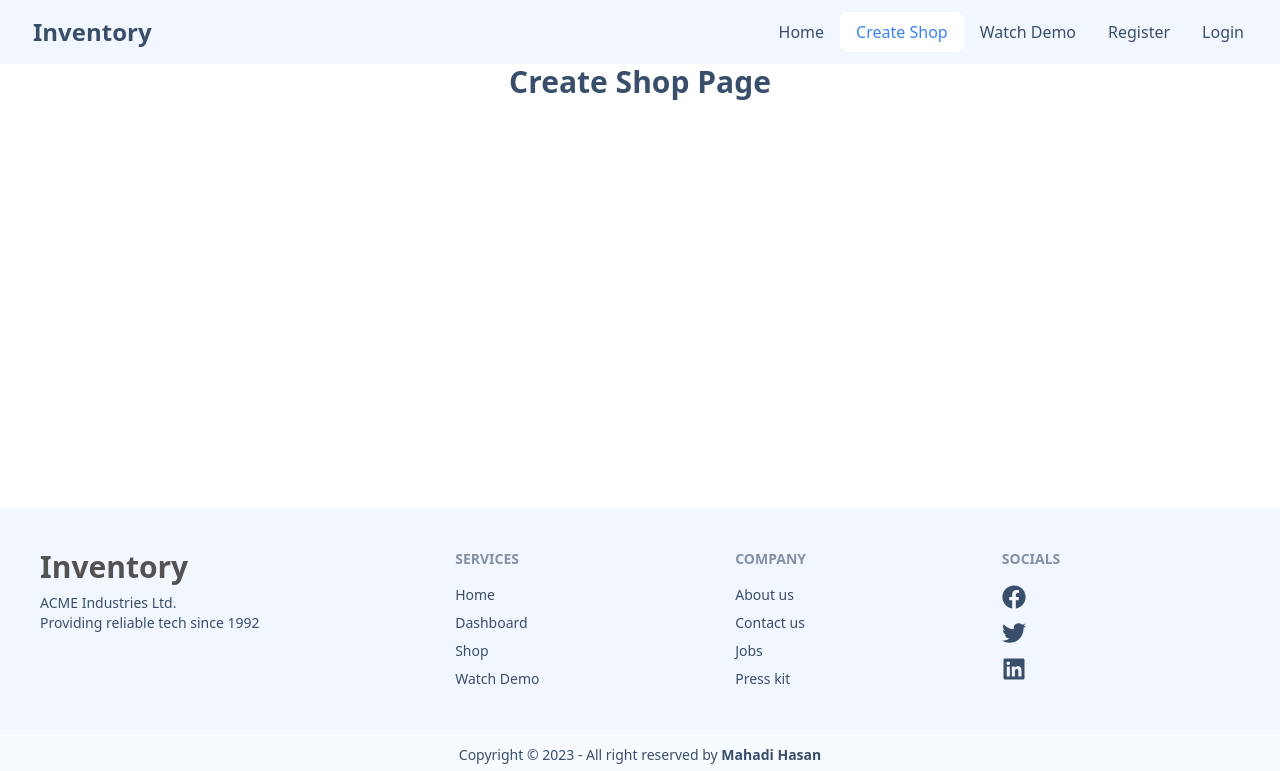
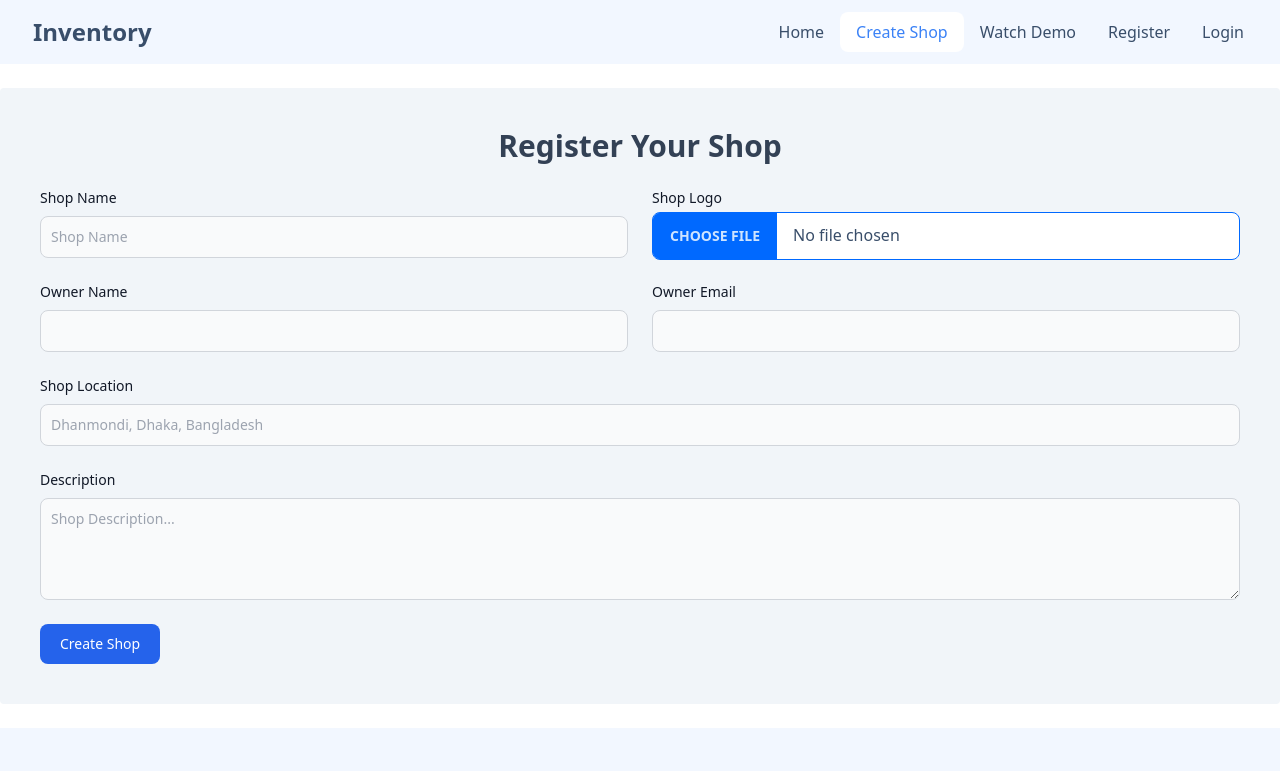
Before and after one commit to Mahadi-Hasan-Sopon/inventory-management-client, a React (Vite) app: page /create-shop in a window 1280 px wide. Shown: the top 771 px of the page. Built offline with nearby package versions, Linux system fonts and the light colour scheme; no server answers.

Commit message:
create shop functionality implemented with jwt verification

```diff
--- a/index.html
+++ b/index.html
@@ -1,5 +1,5 @@
 <!DOCTYPE html>
-<html lang="en">
+<html lang="en" data-theme="winter">
   <head>
     <meta charset="UTF-8" />
     <link rel="icon" type="image/svg+xml" href="/vite.svg" />
--- a/src/contexts/AuthContextProvider.jsx
+++ b/src/contexts/AuthContextProvider.jsx
@@ -10,6 +10,7 @@ import {
   updateProfile,
 } from "firebase/auth";
 import auth from "../configs/firebase.config";
+import { axiosSecure } from "../hooks/useAxios";
 
 export const AuthContext = createContext(null);
 
@@ -49,6 +50,17 @@ const AuthContextProvider = ({ children }) => {
     const unSubscribe = onAuthStateChanged(auth, (currentUser) => {
       setUser(currentUser);
       setLoading(false);
+
+      if (currentUser) {
+        const userDetails = { email: currentUser.email };
+
+        axiosSecure
+          .post("/jwt", userDetails)
+          .then((data) => {
+            console.log(data.data);
+          })
+          .catch((err) => console.log(err));
+      }
     });
 
     return () => unSubscribe();
--- a/src/hooks/useAxios.jsx
+++ b/src/hooks/useAxios.jsx
@@ -2,15 +2,21 @@ import axios from "axios";
 
 export const axiosPublic = axios.create({
   baseURL: "http://localhost:5000",
+  headers: {
+    "Content-Type": "application/json",
+  },
 });
 
-export const axiosPrivate = axios.create({
+export const axiosSecure = axios.create({
   baseURL: "http://localhost:5000",
   withCredentials: true,
+  headers: {
+    "Content-Type": "application/json",
+  },
 });
 
 const useAxios = () => {
-  return { axiosPublic, axiosPrivate };
+  return { axiosPublic, axiosSecure };
 };
 
 export default useAxios;
--- a/src/pages/createShop/CreateShop.jsx
+++ b/src/pages/createShop/CreateShop.jsx
@@ -1,7 +1,200 @@
+import toast from "react-hot-toast";
+import useAuth from "../../hooks/useAuth";
+import uploadImage from "../../utils/uploadImage/uploadImage";
+import { axiosSecure } from "../../hooks/useAxios";
+
 const CreateShop = () => {
+  const { user, loading } = useAuth();
+
+  if (loading)
+    return (
+      <div className="flex flex-col mt-20 gap-4 w-full h-full justify-center items-center">
+        <div className="flex w-full gap-6">
+          <div className="skeleton h-12 w-full"></div>
+          <div className="skeleton h-12 w-full"></div>
+        </div>
+        <div className="flex w-full gap-6 my-6">
+          <div className="skeleton h-12 w-full"></div>
+          <div className="skeleton h-12 w-full"></div>
+        </div>
+        <div className="skeleton h-12 w-full"></div>
+        <div className="flex w-full gap-6">
+          <div className="skeleton h-40 w-full"></div>
+        </div>
+      </div>
+    );
+
+  const handleCreateShop = async (e) => {
+    e.preventDefault();
+    const form = e.currentTarget;
+    const shopName = form.shopName.value;
+    const shopLogo = form.shopLogo.files[0];
+    const ownerName = form.ownerName.value;
+    const ownerEmail = form.ownerEmail.value;
+    const shopLocation = form.shopLocation.value;
+    const shopDescription = form.shopDescription.value;
+    const loadingToast = toast.loading("creating shop....");
+    try {
+      // upload logo and get url
+      const imageResponse = await uploadImage(shopLogo);
+      const logoURL = imageResponse.data?.display_url;
+
+      const shopDetails = {
+        shopName,
+        ownerEmail,
+        ownerName,
+        shopLocation,
+        shopDescription,
+        shopLogo: logoURL,
+      };
+
+      // create shop
+      const res = await axiosSecure.post("/shops", shopDetails);
+      if (res.data?.acknowledged && res.data?.insertedId) {
+        const updateUserInfo = {
+          role: "manager",
+          shopId: res?.data?.insertedId,
+          shopName: shopName,
+          shopLogo: logoURL,
+        };
+        const { data } = await axiosSecure.put(
+          "/user/addShopInfo",
+          updateUserInfo
+        );
+
+        if (data?.modifiedCount > 0) {
+          toast.success("Shop created successfully.", { id: loadingToast });
+        } else {
+          toast.error("Something went wrong", { id: loadingToast });
+        }
+      }
+    } catch (error) {
+      console.log(error);
+      toast.error(error?.response?.data?.message || error?.message, {
+        id: loadingToast,
+      });
+    }
+  };
+
   return (
-    <div>
-      <h1 className="text-3xl font-bold text-center">Create Shop Page</h1>
+    <div className="py-6">
+      <form
+        onSubmit={handleCreateShop}
+        className="bg-slate-100 dark:bg-base-200 py-4 md:py-10 px-4 md:px-10 rounded"
+      >
+        <h1 className="text-3xl font-bold text-slate-700 dark:text-slate-500 text-center mb-6">
+          Register Your Shop
+        </h1>
+        <div className="grid md:grid-cols-2 md:gap-6">
+          <div className="relative z-0 w-full mb-6 group">
+            <label
+              htmlFor="shopName"
+              className="block mb-2 text-sm font-medium text-gray-900 dark:text-white"
+            >
+              Shop Name
+            </label>
+            <input
+              name="shopName"
+              type="text"
+              id="shopName"
+              required
+              className="bg-gray-50 border border-gray-300 text-gray-900 text-sm rounded-lg focus:ring-blue-500 focus:border-blue-500 block w-full p-2.5  dark:bg-gray-700 dark:border-gray-600 dark:placeholder-gray-400 dark:text-white dark:focus:ring-blue-500 dark:focus:border-blue-500"
+              placeholder="Shop Name"
+            />
+          </div>
+          <div className="form-control w-full">
+            <label
+              htmlFor="shopLogo"
+              className="block mb-1 text-sm font-medium text-gray-900 dark:text-white"
+            >
+              Shop Logo
+            </label>
+            <input
+              name="shopLogo"
+              type="file"
+              className="file-input file-input-bordered file-input-primary w-full"
+            />
+          </div>
+        </div>
+        <div className="grid md:grid-cols-2 md:gap-6">
+          <div className="relative z-0 w-full mb-6 group">
+            <label
+              htmlFor="ownerName"
+              className="block mb-2 text-sm font-medium text-gray-900 dark:text-white"
+            >
+              Owner Name
+            </label>
+            <input
+              name="ownerName"
+              type="text"
+              id="ownerName"
+              className="bg-gray-50 border border-gray-300 text-gray-900 text-sm rounded-lg focus:ring-blue-500 focus:border-blue-500 block w-full p-2.5  dark:bg-gray-700 dark:border-gray-600 dark:placeholder-gray-400 dark:text-white dark:focus:ring-blue-500 dark:focus:border-blue-500"
+              readOnly
+              defaultValue={user?.displayName}
+              required
+            />
+          </div>
+          <div className="relative z-0 w-full mb-6 group">
+            <label
+              htmlFor="ownerEmail"
+              className="block mb-2 text-sm font-medium text-gray-900 dark:text-white"
+            >
+              Owner Email
+            </label>
+            <input
+              name="ownerEmail"
+              type="email"
+              id="ownerEmail"
+              className="bg-gray-50 border border-gray-300 text-gray-900 text-sm rounded-lg focus:ring-blue-500 focus:border-blue-500 block w-full p-2.5  dark:bg-gray-700 dark:border-gray-600 dark:placeholder-gray-400 dark:text-white dark:focus:ring-blue-500 dark:focus:border-blue-500"
+              readOnly
+              defaultValue={user?.email}
+              required
+            />
+          </div>
+        </div>
+
+        <div className="grid">
+          <div className="relative z-0 w-full mb-6 group">
+            <label
+              htmlFor="shopLocation"
+              className="block mb-2 text-sm font-medium text-gray-900 dark:text-white"
+            >
+              Shop Location
+            </label>
+            <input
+              name="shopLocation"
+              type="text"
+              id="shopLocation"
+              className="bg-gray-50 border border-gray-300 text-gray-900 text-sm rounded-lg focus:ring-blue-500 focus:border-blue-500 block w-full p-2.5  dark:bg-gray-700 dark:border-gray-600 dark:placeholder-gray-400 dark:text-white dark:focus:ring-blue-500 dark:focus:border-blue-500"
+              placeholder="Dhanmondi, Dhaka, Bangladesh"
+              required
+            />
+          </div>
+        </div>
+        <div className="grid">
+          <div className="relative z-0 w-full mb-6 group">
+            <label
+              htmlFor="description"
+              className="block mb-2 text-sm font-medium text-gray-900 dark:text-white"
+            >
+              Description
+            </label>
+            <textarea
+              name="shopDescription"
+              id="shopDescription"
+              rows="4"
+              className="block p-2.5 w-full text-sm text-gray-900 bg-gray-50 rounded-lg border border-gray-300 focus:ring-blue-500 focus:border-blue-500 dark:bg-gray-700 dark:border-gray-600 dark:placeholder-gray-400 dark:text-white dark:focus:ring-blue-500 dark:focus:border-blue-500"
+              placeholder="Shop Description..."
+            ></textarea>
+          </div>
+        </div>
+        <button
+          type="submit"
+          className="text-white bg-blue-600 hover:bg-blue-800 focus:ring-4 focus:outline-none focus:ring-blue-300 font-medium rounded-lg text-sm w-full sm:w-auto px-5 py-2.5 text-center dark:bg-blue-600 dark:hover:bg-blue-700 dark:focus:ring-blue-800"
+        >
+          Create Shop
+        </button>
+      </form>
     </div>
   );
 };
--- a/src/pages/register/Register.jsx
+++ b/src/pages/register/Register.jsx
@@ -2,6 +2,7 @@ import toast from "react-hot-toast";
 import useAuth from "../../hooks/useAuth";
 import uploadImage from "../../utils/uploadImage/uploadImage";
 import { Link, useNavigate } from "react-router-dom";
+import { axiosPublic } from "../../hooks/useAxios";
 
 const Register = () => {
   const { createUserWithEmail, updateUserProfile } = useAuth();
@@ -16,6 +17,19 @@ const Register = () => {
     const image = form.image.files[0];
 
     const loadingToast = toast.loading("Registration in process...");
+
+    if (!/^[\w-.]+@([\w-]+\.)+[\w-]{2,4}$/g.test(email)) {
+      toast.error("Please Provide valid Email", { id: loadingToast });
+      return;
+    }
+    if (!/^(?=.*[a-z])(?=.*[A-Z])(?=.*[!@#$%^&*])(?=.{6,})/.test(password)) {
+      toast.error(
+        "Password must be 6 character long, with at least one uppercase letter and one special character",
+        { id: loadingToast }
+      );
+      return;
+    }
+
     try {
       // upload image to imgbb
       const isImage = await uploadImage(image);
@@ -31,6 +45,15 @@ const Register = () => {
       const profileImage = isImage?.data?.display_url;
       console.log(profileImage);
 
+      // save user to database
+      const { data } = await axiosPublic.post("/users", {
+        email: email,
+        name: name,
+        image: profileImage,
+      });
+      if (!data.insertedId) {
+        toast.error("Failed creating user", { id: loadingToast });
+      }
       // update user name & avatar
       await updateUserProfile(register.user, name, profileImage).then(() => {
         toast.success("User Registration Successful.", { id: loadingToast });
--- a/tailwind.config.js
+++ b/tailwind.config.js
@@ -1,6 +1,7 @@
 /** @type {import('tailwindcss').Config} */
 export default {
   content: ["./index.html", "./src/**/*.{js,ts,jsx,tsx}"],
+  darkMode: "class",
   theme: {
     extend: {},
   },
```
